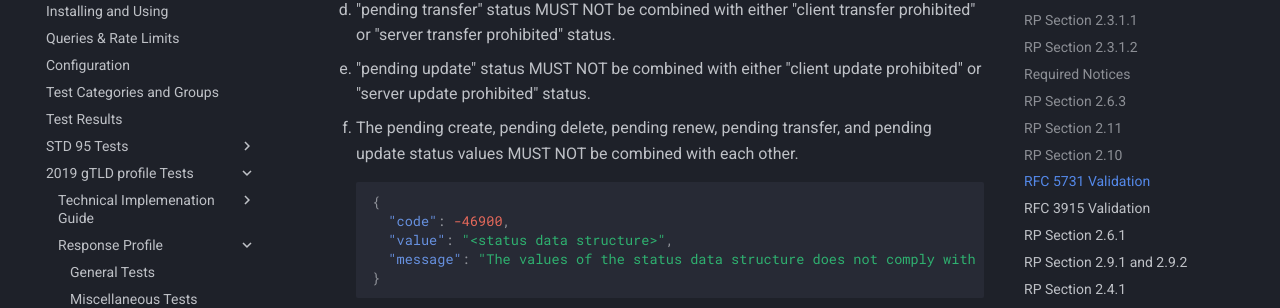
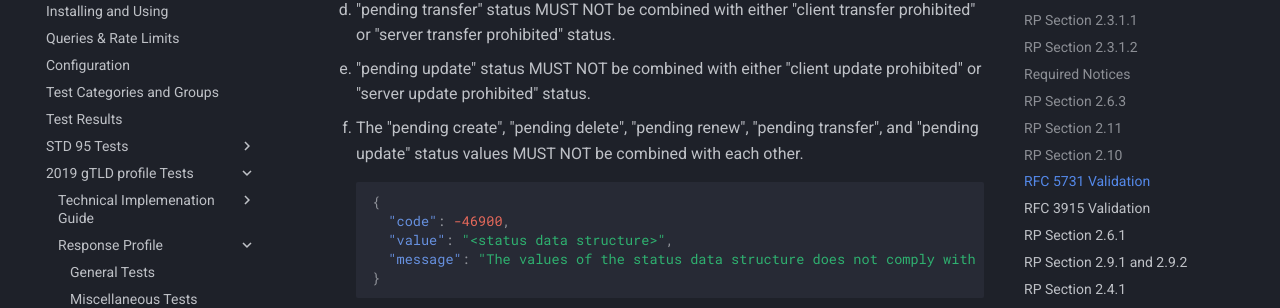
Before and after one commit to icann/rdap-conformance-tool, an MkDocs documentation site: the page built from docs/2019_gtld/response/domain.md, in a window 1280 px wide and 900 px high, scrolled down 4937 px. Shown: the part 142-450 px from the top of the window. Built offline with MkDocs 1.6.1 and Material for MkDocs 9.7.7, drawn with Linux system fonts in a browser that asks for light colours.

````diff
--- a/docs/2019_gtld/response/domain.md
+++ b/docs/2019_gtld/response/domain.md
@@ -190,7 +190,7 @@ The following steps should be used to test that the status values comply with  R
     3. "pending renew" status MUST NOT be combined with either "client renew prohibited" or "server renew prohibited" status.
     4. "pending transfer" status MUST NOT be combined with either "client transfer prohibited" or "server transfer prohibited" status.
     5. "pending update" status MUST NOT be combined with either "client update prohibited" or "server update prohibited" status.
-    6. The pending create, pending delete, pending renew, pending transfer, and pending update status values MUST NOT be combined with each other.
+    6. The "pending create", "pending delete", "pending renew", "pending transfer", and "pending update" status values MUST NOT be combined with each other.
 ```json
 {
   "code": -46900,
````
